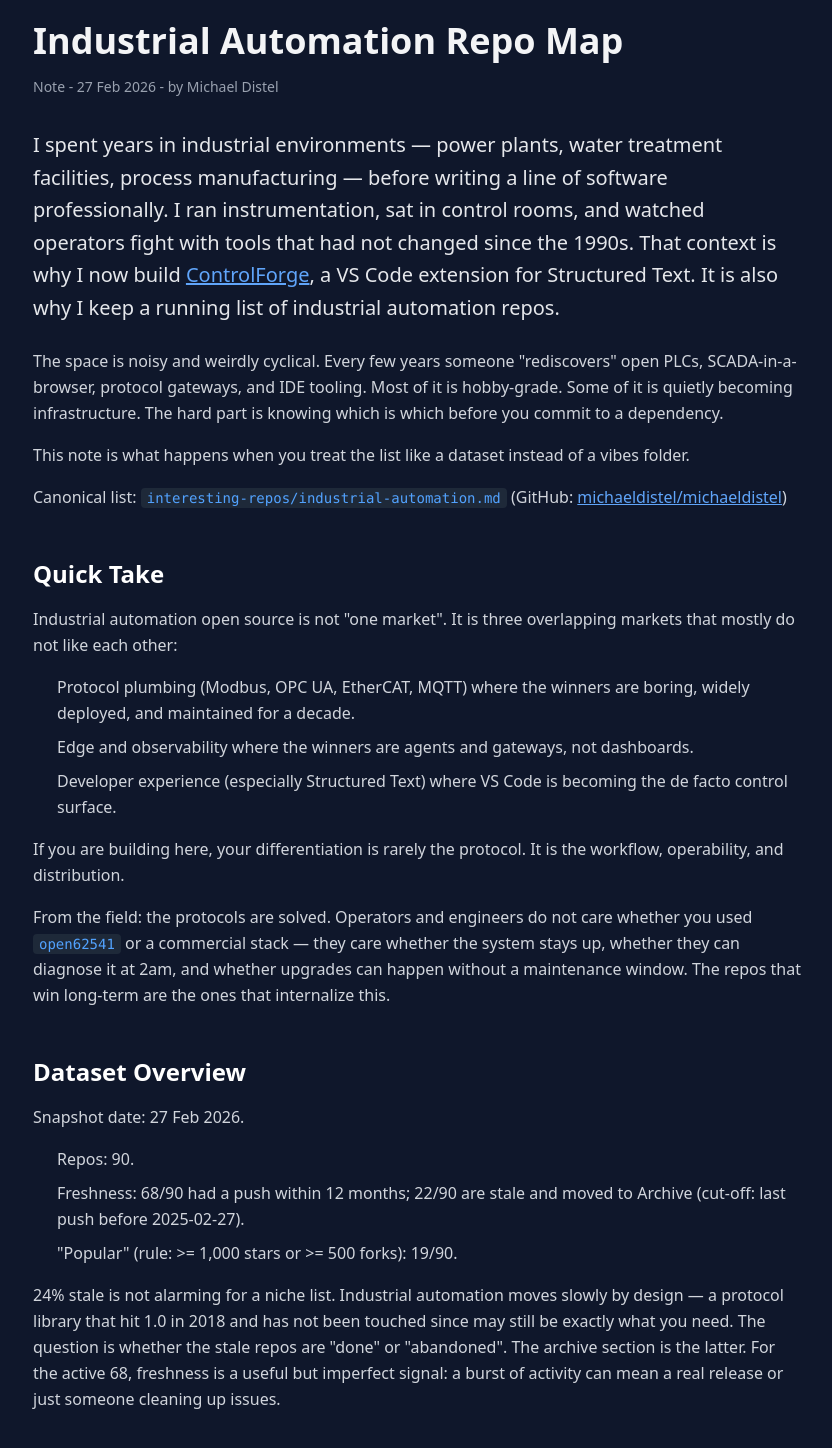
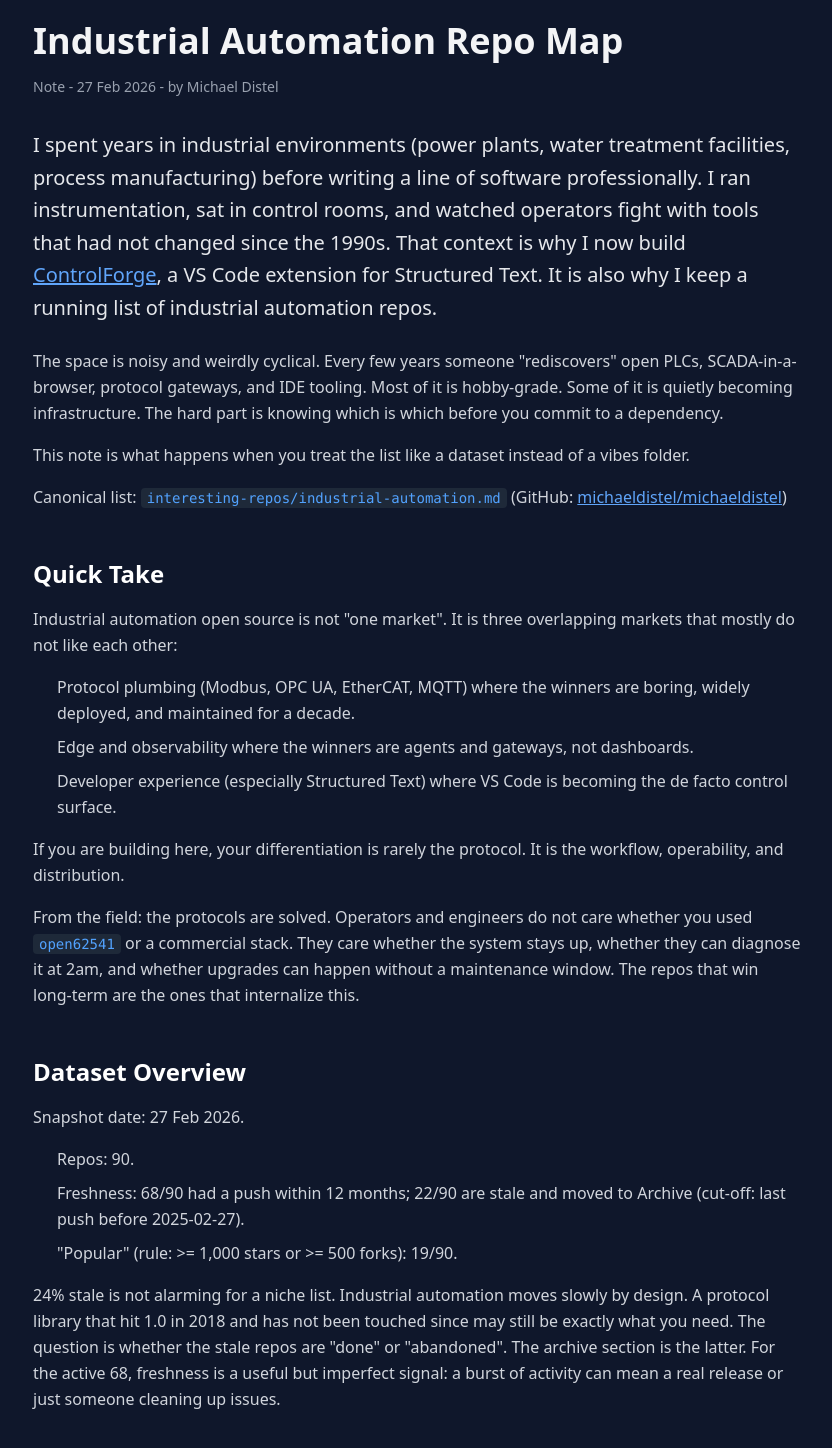
Before and after one commit to michaeldistel/michael-distel-website, a SvelteKit app: page /industrial/automation-repo-map in a window 1280 px wide. Shown: the part 120-1568 px from the top of the page, without its empty margins (223-1055 px from the left). Built offline with nearby package versions, Linux system fonts and the light colour scheme.

Commit message:
replace em-dashes with commas/periods/colons/parens

```diff
--- a/src/routes/industrial/automation-repo-map/+page.svelte
+++ b/src/routes/industrial/automation-repo-map/+page.svelte
@@ -42,8 +42,8 @@
 
 		<div class="prose prose-invert max-w-none">
 			<p class="lead">
-				I spent years in industrial environments — power plants, water treatment facilities, process
-				manufacturing — before writing a line of software professionally. I ran instrumentation, sat
+				I spent years in industrial environments (power plants, water treatment facilities, process
+				manufacturing) before writing a line of software professionally. I ran instrumentation, sat
 				in control rooms, and watched operators fight with tools that had not changed since the
 				1990s. That context is why I now build <ExternalLink href="https://controlforge.dev"
 					>ControlForge</ExternalLink
@@ -94,9 +94,9 @@
 				</p>
 				<p>
 					From the field: the protocols are solved. Operators and engineers do not care whether you
-					used <code>open62541</code> or a commercial stack — they care whether the system stays up,
-					whether they can diagnose it at 2am, and whether upgrades can happen without a maintenance
-					window. The repos that win long-term are the ones that internalize this.
+					used <code>open62541</code> or a commercial stack. They care whether the system stays up, whether
+					they can diagnose it at 2am, and whether upgrades can happen without a maintenance window.
+					The repos that win long-term are the ones that internalize this.
 				</p>
 			</section>
 
@@ -112,8 +112,8 @@
 					<li>"Popular" (rule: >= 1,000 stars or >= 500 forks): 19/90.</li>
 				</ul>
 				<p>
-					24% stale is not alarming for a niche list. Industrial automation moves slowly by design —
-					a protocol library that hit 1.0 in 2018 and has not been touched since may still be
+					24% stale is not alarming for a niche list. Industrial automation moves slowly by design.
+					A protocol library that hit 1.0 in 2018 and has not been touched since may still be
 					exactly what you need. The question is whether the stale repos are "done" or "abandoned".
 					The archive section is the latter. For the active 68, freshness is a useful but imperfect
 					signal: a burst of activity can mean a real release or just someone cleaning up issues.
@@ -200,7 +200,7 @@
 				<p>Translation: the glue is still .NET and Python; the protocol stacks are still C/C++.</p>
 				<p>
 					Rust at 4 repos is worth watching. Not because Rust will replace C in field devices
-					anytime soon — it will not — but because newer gateway and tooling work is starting there
+					anytime soon (it will not), but because newer gateway and tooling work is starting there
 					deliberately. The choice signals something about maintainer culture: people who pick Rust
 					for this work tend to care about correctness in a way that matters when the thing you are
 					connecting to runs a turbine.
@@ -240,14 +240,14 @@
 				<p>
 					The star counts also reveal where the developer-facing interface is. Telegraf and
 					Mosquitto get stars from backend engineers and DevOps people who have never touched a PLC.
-					That cross-pollination is structural — once your industrial data is in InfluxDB or flowing
+					That cross-pollination is structural. Once your industrial data is in InfluxDB or flowing
 					over MQTT, the toolchain from there is indistinguishable from any other time-series or
 					messaging problem. That is a feature. It means the talent pool for operating these systems
 					is far larger than the OT headcount would suggest.
 				</p>
 				<p>
 					The absence of CODESYS, Beckhoff TwinCAT, and Rockwell Studio 5000 from this list is
-					intentional — they are commercial and not open source. But their gravity shapes everything
+					intentional: they are commercial and not open source. But their gravity shapes everything
 					here. Most of the "developer experience" repos exist because those vendors' tooling is
 					expensive, locked-in, or both.
 				</p>
@@ -271,7 +271,7 @@
 					are part of your supply chain.
 				</p>
 				<p>
-					883 open issues on <code>open62541</code> sounds alarming. It is not — it is a sign that the
+					883 open issues on <code>open62541</code> sounds alarming. It is not. It is a sign that the
 					project is load-bearing for a lot of real deployments across multiple industries and countries,
 					many of which have divergent edge cases. The issue queue is the project's surface area made
 					visible. Compare it to a project with 12 stars and 0 issues: the latter is not healthier; it
@@ -349,7 +349,7 @@
 				</p>
 				<p>
 					The perimeter strategy also means Siemens is not going to kill the open source ecosystem
-					for TIA Portal tooling — they will tolerate and occasionally enable it, because every
+					for TIA Portal tooling. They will tolerate and occasionally enable it, because every
 					automation engineer who can script against TIA Portal via Openness is more productive and
 					less likely to switch vendors. Lock-in through productivity, not walls.
 				</p>
@@ -373,7 +373,7 @@
 				</p>
 				<p>
 					The deeper lesson from OpenPLC's staleness is about the maintenance contract implicit in
-					any open-source runtime. Building a PLC runtime is not the hard part — determinism, scan
+					any open-source runtime. Building a PLC runtime is not the hard part. Determinism, scan
 					cycle guarantees, and hardware IO support are hard, but solvable. The hard part is the
 					10-year support contract you implicitly sign when engineers start deploying it in real
 					facilities. Thiago Alves built something real and then could not sustain it alone. That is
@@ -403,10 +403,10 @@
 				</ul>
 				<p>
 					The copyleft chain is where people get burned. A gateway that pulls in a GPL'd protocol
-					stack — even transitively — changes the compliance picture for the firmware you ship on
-					that gateway. In industrial, where the customer is often a large manufacturer with a legal
-					team that has seen GPL enforcement cases, this is not theoretical. It kills deals. Run
-					your SBOM before you commit to a dependency, not after you have a customer asking for it.
+					stack, even transitively, changes the compliance picture for the firmware you ship on that
+					gateway. In industrial, where the customer is often a large manufacturer with a legal team
+					that has seen GPL enforcement cases, this is not theoretical. It kills deals. Run your
+					SBOM before you commit to a dependency, not after you have a customer asking for it.
 				</p>
 			</section>
 
@@ -444,8 +444,8 @@
 				</p>
 				<p>
 					The cross-vendor Structured Text tooling point is personal. The pain of working with ST
-					across CODESYS, TwinCAT, Siemens, and Allen-Bradley — all of which have slightly different
-					dialects and completely different tooling — is constant. Every automation team I have
+					across CODESYS, TwinCAT, Siemens, and Allen-Bradley (all of which have slightly different
+					dialects and completely different tooling) is constant. Every automation team I have
 					talked to has the same problem: they have code across vendors, no way to lint it
 					consistently, no formatter they trust, and no CI pipeline because the vendor tools do not
 					have one. That is the hill I picked.
```
